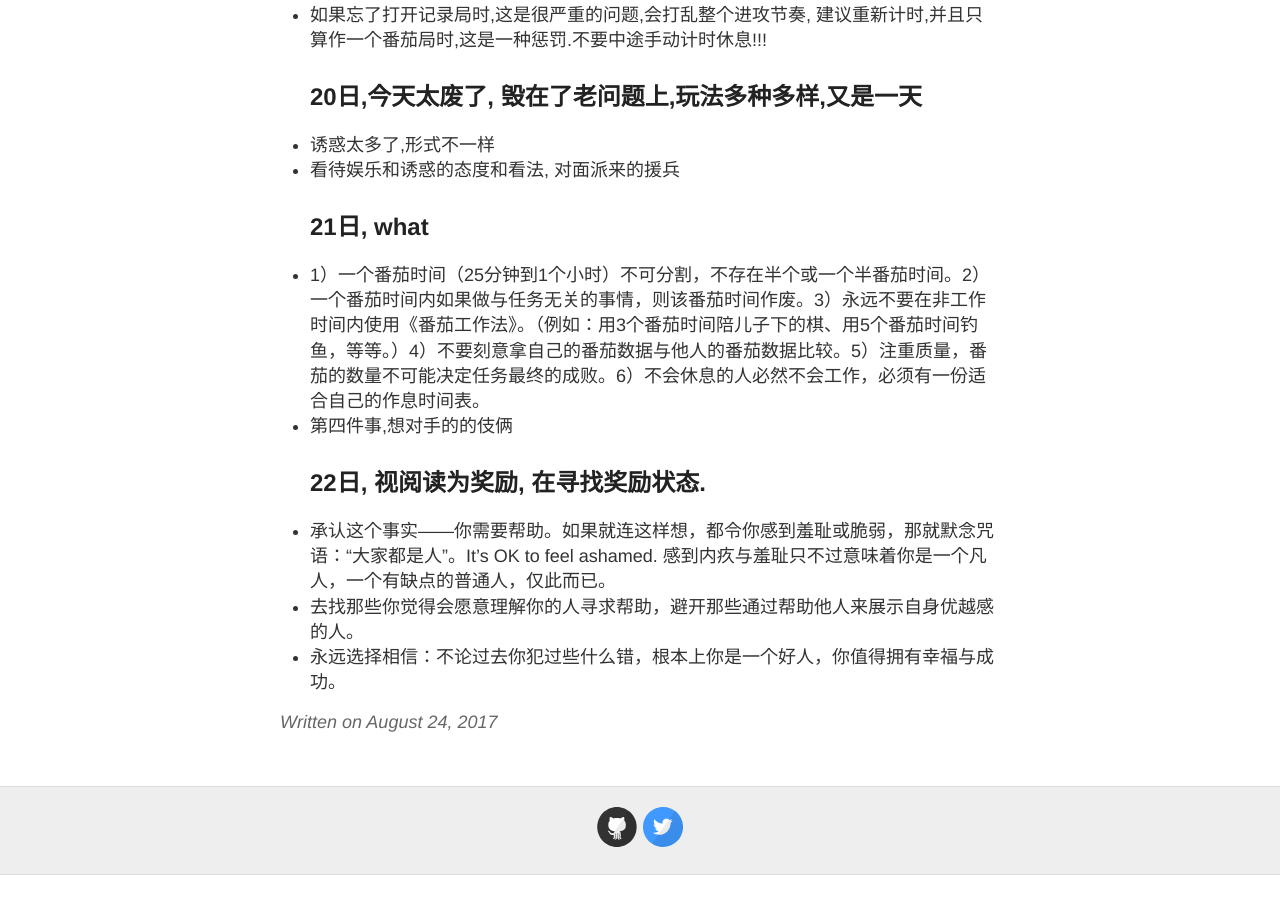
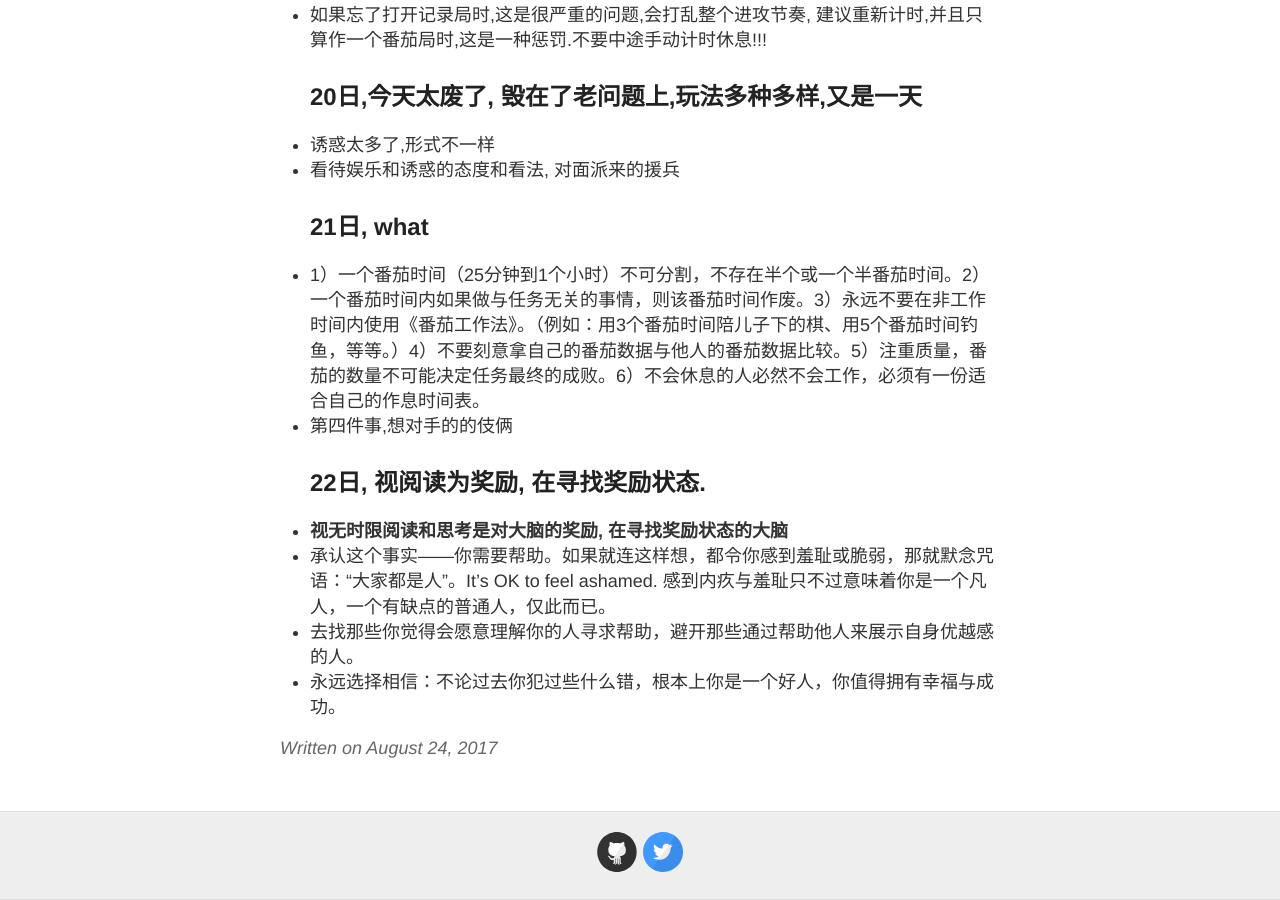
Before and after one commit to evelol/zzx_blog, a Jekyll site: the page built from _posts/2017-08-24-Ok.md, in a window 1280 px wide and 900 px high, scrolled down 3039 px. Built offline with Jekyll 4.4.1, drawn with Linux system fonts in a browser that asks for light colours; our own code applies the rules of GitHub Pages for plain Markdown files; before the commit the page ends 3914 px from its top, so only the background shows below that.

Commit message:
Update 2017-08-24-Ok.md

```diff
--- a/_posts/2017-08-24-Ok.md
+++ b/_posts/2017-08-24-Ok.md
@@ -72,6 +72,7 @@
 -  1）一个番茄时间（25分钟到1个小时）不可分割，不存在半个或一个半番茄时间。2） 一个番茄时间内如果做与任务无关的事情，则该番茄时间作废。3）永远不要在非工作时间内使用《番茄工作法》。（例如：用3个番茄时间陪儿子下的棋、用5个番茄时间钓鱼，等等。）4）不要刻意拿自己的番茄数据与他人的番茄数据比较。5）注重质量，番茄的数量不可能决定任务最终的成败。6）不会休息的人必然不会工作，必须有一份适合自己的作息时间表。
 -  第四件事,想对手的的伎俩
 ## 22日, 视阅读为奖励, 在寻找奖励状态.
+- __视无时限阅读和思考是对大脑的奖励, 在寻找奖励状态的大脑__
 - 承认这个事实——你需要帮助。如果就连这样想，都令你感到羞耻或脆弱，那就默念咒语：“大家都是人”。It’s OK to feel ashamed. 感到内疚与羞耻只不过意味着你是一个凡人，一个有缺点的普通人，仅此而已。
 - 去找那些你觉得会愿意理解你的人寻求帮助，避开那些通过帮助他人来展示自身优越感的人。
 - 永远选择相信：不论过去你犯过些什么错，根本上你是一个好人，你值得拥有幸福与成功。
```
